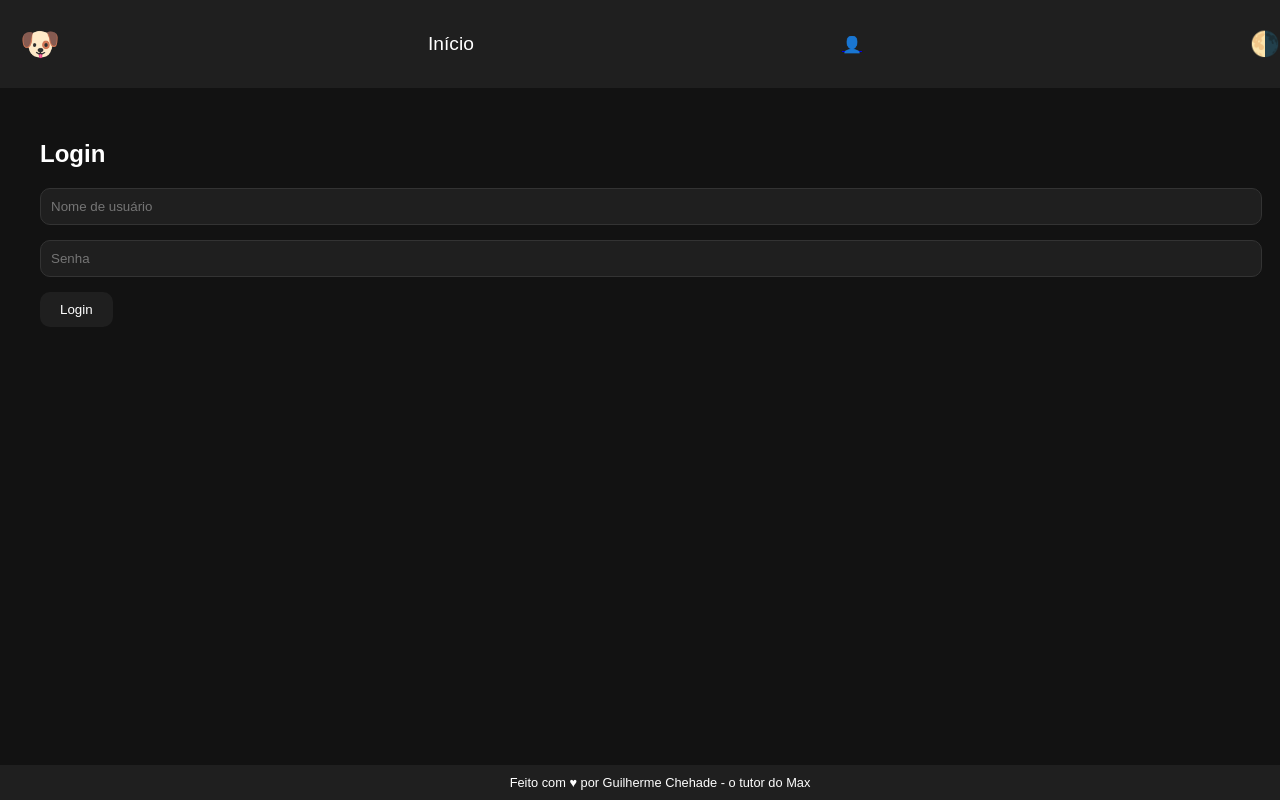
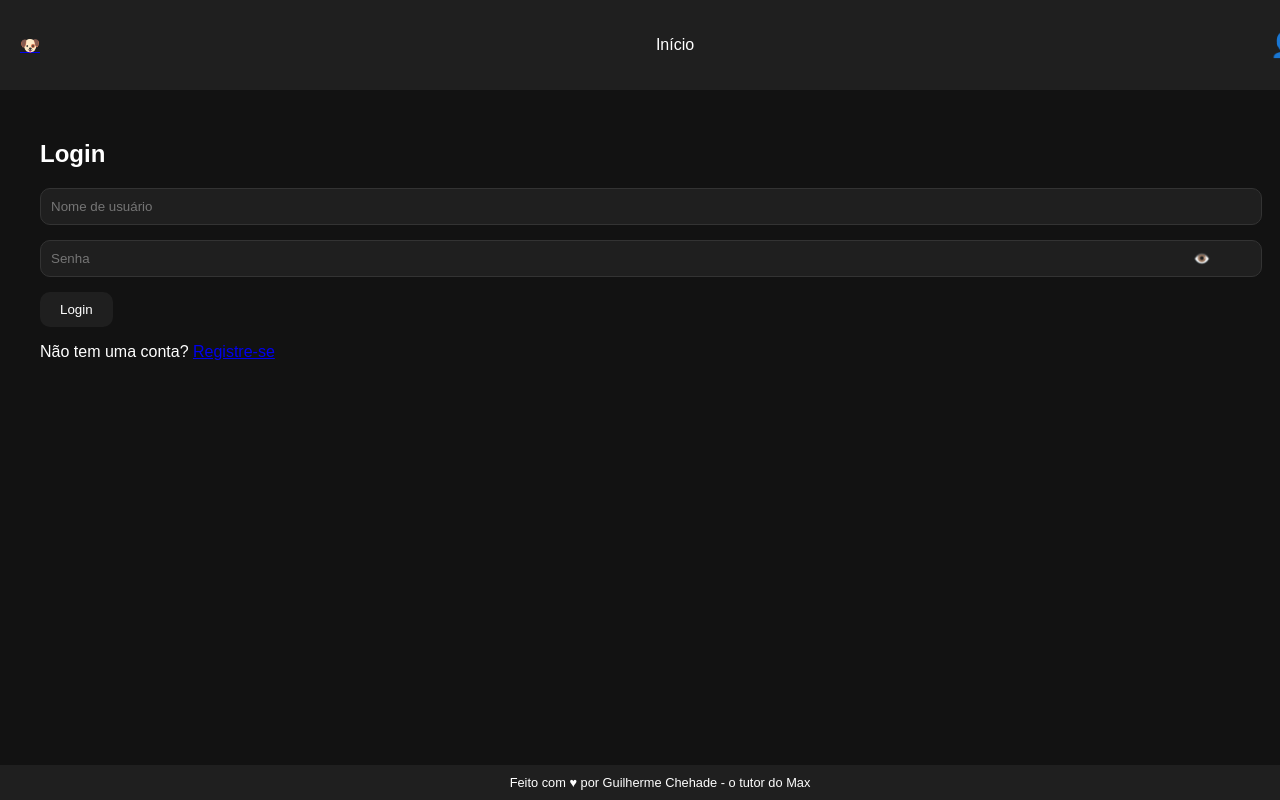
Before and after one commit to guiChehade/mascotes, a React (Create React App) app: page /login in a window 1280 px wide. Built offline with nearby package versions, Linux system fonts and the light colour scheme; no server answers.

Commit message:
Atualizar layout do header, adicionar funcionalidade de mostrar/ocultar senha e corrigir login

```diff
--- a/src/components/Header.js
+++ b/src/components/Header.js
@@ -12,7 +12,7 @@ const Header = ({ toggleTheme, userRoles }) => {
   return (
     <header className="header">
       <button className="hamburger" onClick={toggleMenu}>☰</button>
-      <div className="logo">🐶</div>
+      <Link to="/mascotes" className="logo">🐶</Link>
       <nav className={`nav ${menuOpen ? 'open' : ''}`}>
         <ul className="ul">
           <li className="li"><Link className="link" to="/mascotes">Início</Link></li>
@@ -24,7 +24,6 @@ const Header = ({ toggleTheme, userRoles }) => {
         </ul>
       </nav>
       <Link to="/login" className="login-icon">👤</Link>
-      <button className="themeToggle" onClick={toggleTheme}>🌗</button>
     </header>
   );
 };
--- a/src/components/Login.js
+++ b/src/components/Login.js
@@ -2,10 +2,12 @@ import React, { useState } from 'react';
 import { auth, firestore } from '../firebase';
 import { useNavigate } from 'react-router-dom';
 import { getDoc, doc } from 'firebase/firestore';
+import '../styles/login.css';
 
 const Login = ({ setAuthenticated }) => {
   const [username, setUsername] = useState('');
   const [password, setPassword] = useState('');
+  const [showPassword, setShowPassword] = useState(false);
   const [error, setError] = useState(null);
   const navigate = useNavigate();
 
@@ -37,16 +39,22 @@ const Login = ({ setAuthenticated }) => {
           placeholder="Nome de usuário"
           required
         />
+        <div className="password-container">
           <input
-          type="text"
+            type={showPassword ? "text" : "password"}
             value={password}
             onChange={(e) => setPassword(e.target.value)}
             placeholder="Senha"
             required
           />
+          <button type="button" className="toggle-password" onClick={() => setShowPassword(!showPassword)}>
+            {showPassword ? '🙈' : '👁️'}
+          </button>
+        </div>
         <button type="submit">Login</button>
         {error && <p>{error}</p>}
       </form>
+      <p>Não tem uma conta? <a href="/register">Registre-se</a></p>
     </div>
   );
 };
--- a/src/components/Register.js
+++ b/src/components/Register.js
@@ -1,6 +1,7 @@
 import React, { useState } from 'react';
 import { firestore } from '../firebase';
-import { doc, getDoc, setDoc } from 'firebase/firestore';
+import { doc, setDoc, getDoc } from 'firebase/firestore';
+import '../styles/register.css';
 
 const Register = ({ isOwner }) => {
   const [username, setUsername] = useState('');
@@ -69,7 +70,7 @@ const Register = ({ isOwner }) => {
           required
         />
         <input
-          type="text"
+          type="password"
           value={password}
           onChange={(e) => setPassword(e.target.value)}
           placeholder="Senha"
--- a/src/styles/header.css
+++ b/src/styles/header.css
@@ -11,21 +11,18 @@
   z-index: 1000;
 }
 
-.logo {
-  font-size: 2rem;
+.hamburger {
+  display: none;
 }
 
 .nav {
   display: flex;
-  justify-content: center;
+  align-items: center;
 }
 
 .ul {
-  list-style: none;
   display: flex;
   gap: 20px;
-  margin: 0;
-  padding: 0;
 }
 
 .li {
@@ -35,38 +32,27 @@
 .link {
   color: var(--button-color);
   text-decoration: none;
-  font-size: 1.2rem;
 }
 
-.link:hover {
-  text-decoration: underline;
-}
-
-.themeToggle {
-  background: none;
-  border: none;
-  cursor: pointer;
-  font-size: 1.5rem;
-}
-
-.hamburger {
-  display: none;
-  cursor: pointer;
-  font-size: 1.5rem;
-  background: none;
-  border: none;
+.login-icon {
   color: var(--button-color);
+  text-decoration: none;
+  font-size: 24px;
 }
 
 @media (max-width: 768px) {
-  .logo, .themeToggle {
-    display: none;
-  }
   .hamburger {
     display: block;
   }
-  .nav.open {
-    display: flex;
+  .logo {
+    order: 1;
+    margin: 0 auto;
+  }
+  .login-icon {
+    order: 2;
+  }
+  .nav {
+    display: none;
     flex-direction: column;
     align-items: center;
     background-color: var(--button-background);
@@ -75,8 +61,8 @@
     left: 0;
     width: 100%;
   }
-  .nav {
-    display: none;
+  .nav.open {
+    display: flex;
   }
   .ul {
     flex-direction: column;
--- a/src/styles/login.css
+++ b/src/styles/login.css
@@ -1,38 +1,13 @@
-.login {
-  display: flex;
-  flex-direction: column;
-  align-items: center;
-  justify-content: center;
-  height: 100vh;
+.password-container {
+  position: relative;
 }
 
-.login h2 {
-  margin-bottom: 20px;
+.toggle-password {
+  position: absolute;
+  right: 10px;
+  top: 50%;
+  transform: translateY(-50%);
+  background: none;
+  border: none;
+  cursor: pointer;
 }
-
-.login form {
-  display: flex;
-  flex-direction: column;
-  width: 300px;
-}
-
-.login input {
-  padding: 10px;
-  margin-bottom: 15px;
-  border-radius: 10px;
-  border: 1px solid var(--button-hover-background);
-}
-
-.login button {
-  background-color: var(--button-background);
-  color: var(--button-color);
-  border: none;
-  border-radius: 10px;
-  padding: 10px 20px;
-  cursor: pointer;
-  transition: background-color 0.3s;
-}
-
-.login button:hover {
-  background-color: var(--button-hover-background);
-}
```
Lines whose indentation alone changed are shown as unchanged.
